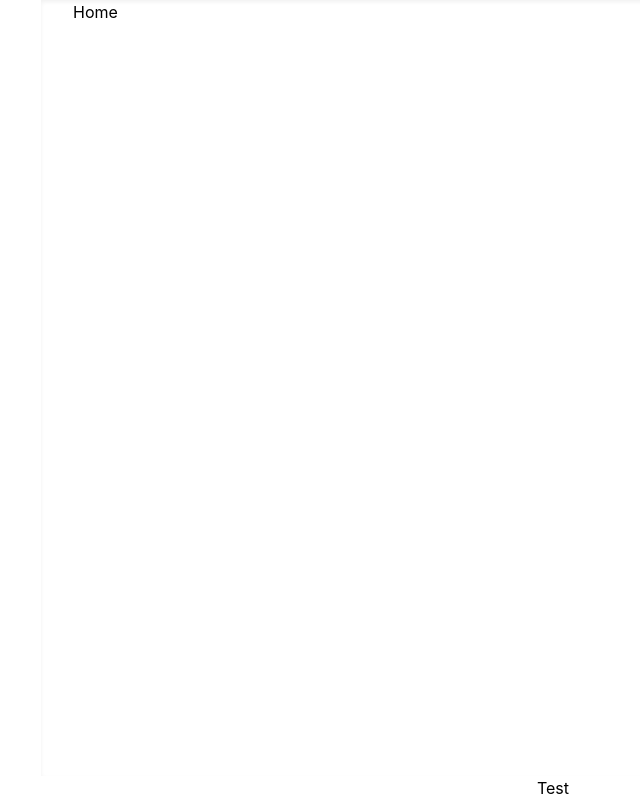
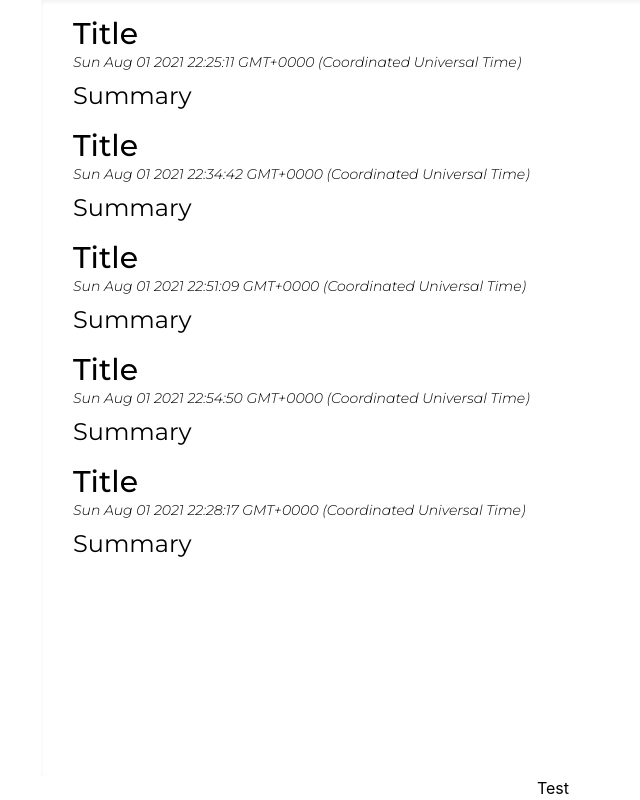
Before and after one commit to sgq995/segoqu-blog-web, a React (Create React App) app: page / in a window 1280 px wide. Shown: the whole page, without its empty margins (87-727 px from the left). Built offline with nearby package versions, Linux system fonts and the light colour scheme.

Commit message:
feat(article): Added articles style

```diff
--- a/public/index.html
+++ b/public/index.html
@@ -15,6 +15,12 @@
       user's mobile device or desktop. See https://developers.google.com/web/fundamentals/web-app-manifest/
     -->
     <link rel="manifest" href="%PUBLIC_URL%/manifest.json" />
+    <!--
+
+    -->
+    <link rel="preconnect" href="https://fonts.googleapis.com">
+    <link rel="preconnect" href="https://fonts.gstatic.com" crossorigin>
+    <link href="https://fonts.googleapis.com/css2?family=Montserrat:ital,wght@0,100;0,200;0,300;0,400;0,500;0,600;0,700;0,800;0,900;1,100;1,200;1,300;1,400;1,500;1,600;1,700;1,800;1,900&display=swap" rel="stylesheet">
     <!--
       Notice the use of %PUBLIC_URL% in the tags above.
       It will be replaced with the URL of the `public` folder during the build.
--- /dev/null
+++ b/src/components/Article.tsx
@@ -0,0 +1,29 @@
+import React from "react";
+import PublicationDate from "./PublicationDate";
+import Summary from "./Summary";
+import Title from "./Title";
+
+interface ArticleProps {
+  title: string;
+  date: number | Date;
+  summary: string;
+}
+
+function Article({
+  title,
+  date,
+  summary
+}: ArticleProps): JSX.Element {
+  return (
+    <article className="my-4">
+      <header className="mb-2">
+        <Title text={title} />
+        <PublicationDate date={date} />
+      </header>
+
+      <Summary text={summary} />
+    </article>
+  );
+}
+
+export default Article;
--- /dev/null
+++ b/src/components/PublicationDate.tsx
@@ -0,0 +1,19 @@
+import React from "react";
+
+interface PublicationDateProps {
+  date: number | Date
+}
+
+function PublicationDate({
+  date
+}: PublicationDateProps): JSX.Element {
+  const fomattedDate = new Date(date);
+
+  return (
+    <h4 className="font-montserrat text-sm italic font-light">
+      {fomattedDate.toString()}
+    </h4>
+  );
+}
+
+export default PublicationDate;
--- /dev/null
+++ b/src/components/Summary.tsx
@@ -0,0 +1,17 @@
+import React from "react";
+
+interface SummaryProps {
+  text: string;
+}
+
+function Summary({
+  text
+}: SummaryProps): JSX.Element {
+  return (
+    <p className="font-montserrat text-2xl font-normal">
+      {text}
+    </p>
+  );
+}
+
+export default Summary;
--- /dev/null
+++ b/src/components/Title.tsx
@@ -0,0 +1,17 @@
+import React from "react";
+
+interface TitleProps {
+  text: string;
+}
+
+function Title({
+  text
+}: TitleProps) : JSX.Element {
+  return (
+    <h2 className="font-montserrat text-3xl font-medium">
+      {text}
+    </h2>
+  );
+}
+
+export default Title;
--- a/src/views/Home/index.tsx
+++ b/src/views/Home/index.tsx
@@ -1,12 +1,23 @@
 import React from 'react';
+import Article from '../../components/Article';
 
-function Home() {
+function Home(): JSX.Element {
+  const articles = new Array(5).fill(null).map(_ => ({
+    title: 'Title',
+    date: Date.now() - Math.floor(60 * 60 * 1000 * Math.random() + 60 * 60 * 1000),
+    summary: 'Summary'
+  }));
+
   return (
-    <div className="max-w-2xl">
-      <div className="hover:scale-150">
-        <h2>Home</h2>
-      </div>
-    </div>
+    <section>
+      {articles.map(({ title, date, summary }) =>
+        <Article
+          title={title}
+          date={date}
+          summary={summary}
+        />
+      )}
+    </section>
   );
 }
 
--- a/tailwind.config.js
+++ b/tailwind.config.js
@@ -2,7 +2,11 @@ module.exports = {
   purge: ['./src/**/*.{js,jsx,ts,tsx}', './public/index.html'],
   darkMode: false, // or 'media' or 'class'
   theme: {
-    extend: {},
+    extend: {
+      fontFamily: {
+        'montserrat': ['Montserrat']
+      }
+    },
   },
   variants: {
     extend: {},
```
